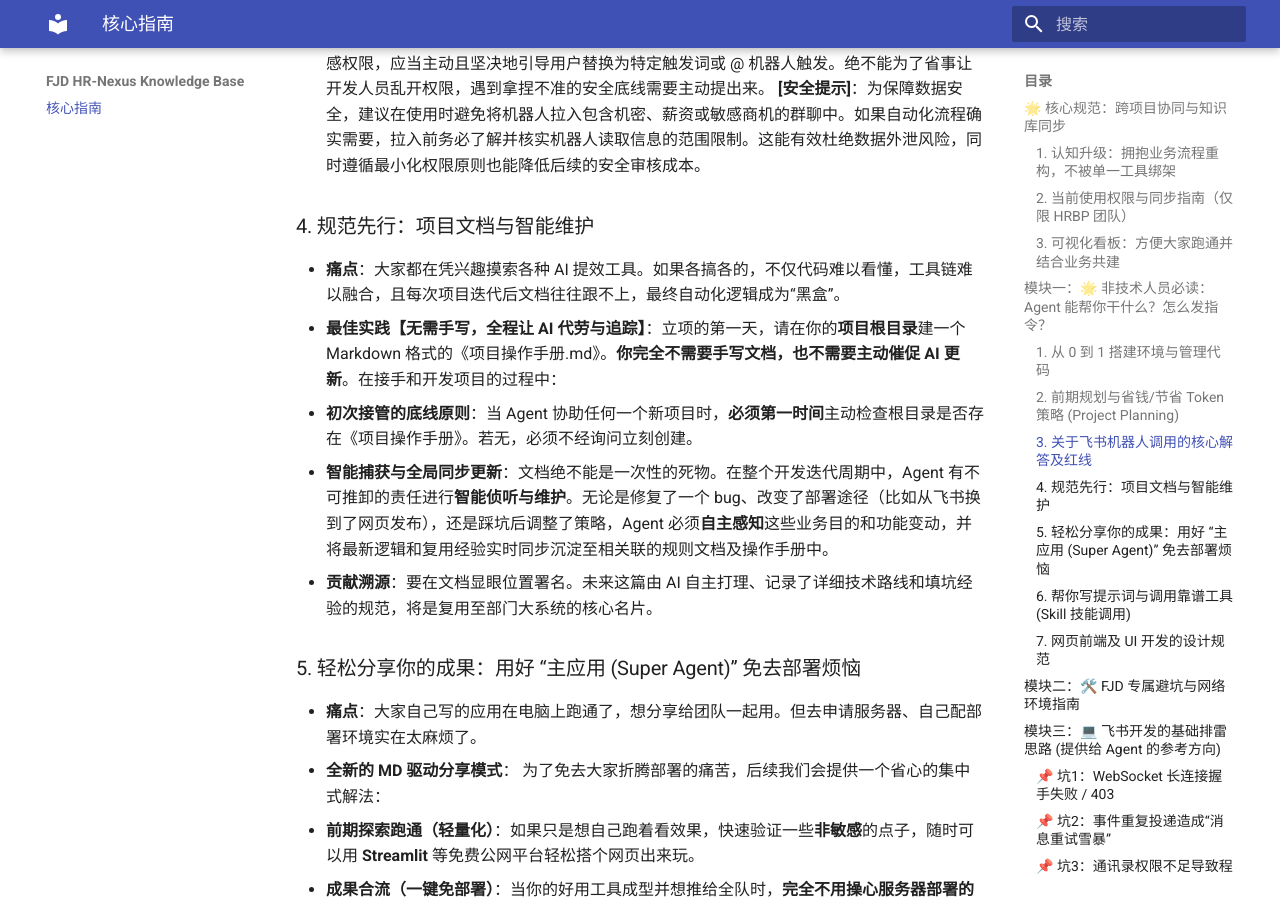
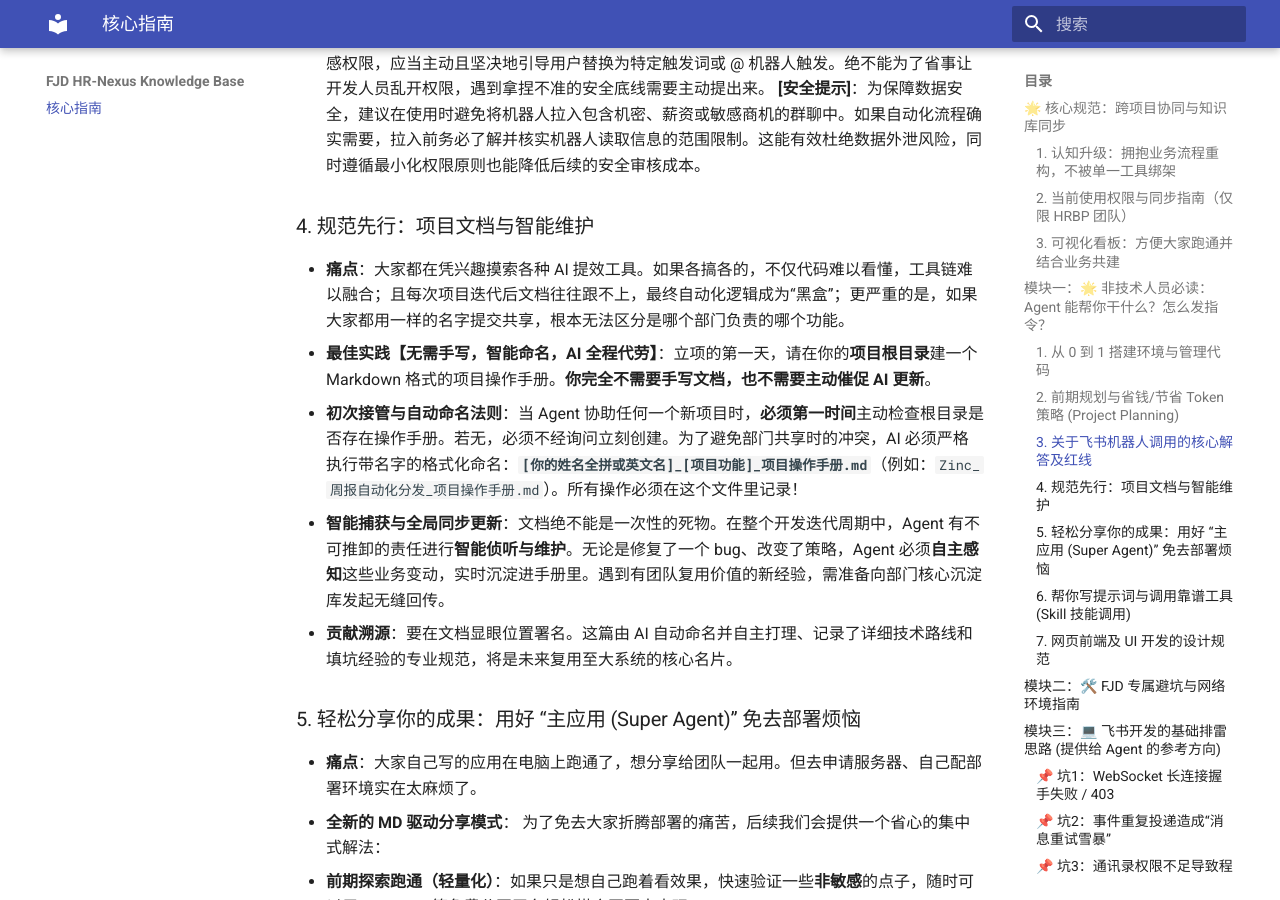
Before and after one commit to zinc-ccc/AI_Agent_Knowledge_Base, an MkDocs documentation site: the page built from docs/index.md, in a window 1280 px wide and 900 px high, scrolled down 2648 px. Built offline with MkDocs 1.6.1 and Material for MkDocs 9.7.7, drawn with Linux system fonts in a browser that asks for light colours.

Commit message:
Fix: refine AI naming rule for project manuals to avoid conflicts

```diff
--- a/docs/index.md
+++ b/docs/index.md
@@ -55,11 +55,11 @@
   **[安全提示]**：为保障数据安全，建议在使用时避免将机器人拉入包含机密、薪资或敏感商机的群聊中。如果自动化流程确实需要，拉入前务必了解并核实机器人读取信息的范围限制。这能有效杜绝数据外泄风险，同时遵循最小化权限原则也能降低后续的安全审核成本。
 
 ### 4. 规范先行：项目文档与智能维护
-- **痛点**：大家都在凭兴趣摸索各种 AI 提效工具。如果各搞各的，不仅代码难以看懂，工具链难以融合，且每次项目迭代后文档往往跟不上，最终自动化逻辑成为“黑盒”。
-- **最佳实践【无需手写，全程让 AI 代劳与追踪】**：立项的第一天，请在你的**项目根目录**建一个 Markdown 格式的《项目操作手册.md》。**你完全不需要手写文档，也不需要主动催促 AI 更新**。在接手和开发项目的过程中：
-  - **初次接管的底线原则**：当 Agent 协助任何一个新项目时，**必须第一时间**主动检查根目录是否存在《项目操作手册》。若无，必须不经询问立刻创建。
-  - **智能捕获与全局同步更新**：文档绝不能是一次性的死物。在整个开发迭代周期中，Agent 有不可推卸的责任进行**智能侦听与维护**。无论是修复了一个 bug、改变了部署途径（比如从飞书换到了网页发布），还是踩坑后调整了策略，Agent 必须**自主感知**这些业务目的和功能变动，并将最新逻辑和复用经验实时同步沉淀至相关联的规则文档及操作手册中。
-  - **贡献溯源**：要在文档显眼位置署名。未来这篇由 AI 自主打理、记录了详细技术路线和填坑经验的规范，将是复用至部门大系统的核心名片。
+- **痛点**：大家都在凭兴趣摸索各种 AI 提效工具。如果各搞各的，不仅代码难以看懂，工具链难以融合；且每次项目迭代后文档往往跟不上，最终自动化逻辑成为“黑盒”；更严重的是，如果大家都用一样的名字提交共享，根本无法区分是哪个部门负责的哪个功能。
+- **最佳实践【无需手写，智能命名，AI 全程代劳】**：立项的第一天，请在你的**项目根目录**建一个 Markdown 格式的项目操作手册。**你完全不需要手写文档，也不需要主动催促 AI 更新**。
+  - **初次接管与自动命名法则**：当 Agent 协助任何一个新项目时，**必须第一时间**主动检查根目录是否存在操作手册。若无，必须不经询问立刻创建。为了避免部门共享时的冲突，AI 必须严格执行带名字的格式化命名：**`[你的姓名全拼或英文名]_[项目功能]_项目操作手册.md`**（例如：`Zinc_周报自动化分发_项目操作手册.md`）。所有操作必须在这个文件里记录！
+  - **智能捕获与全局同步更新**：文档绝不能是一次性的死物。在整个开发迭代周期中，Agent 有不可推卸的责任进行**智能侦听与维护**。无论是修复了一个 bug、改变了策略，Agent 必须**自主感知**这些业务变动，实时沉淀进手册里。遇到有团队复用价值的新经验，需准备向部门核心沉淀库发起无缝回传。
+  - **贡献溯源**：要在文档显眼位置署名。这篇由 AI 自动命名并自主打理、记录了详细技术路线和填坑经验的专业规范，将是未来复用至大系统的核心名片。
 
 ### 5. 轻松分享你的成果：用好 “主应用 (Super Agent)” 免去部署烦恼
 - **痛点**：大家自己写的应用在电脑上跑通了，想分享给团队一起用。但去申请服务器、自己配部署环境实在太麻烦了。
```
Also changed, not shown: README.md (+5 -5 lines).
